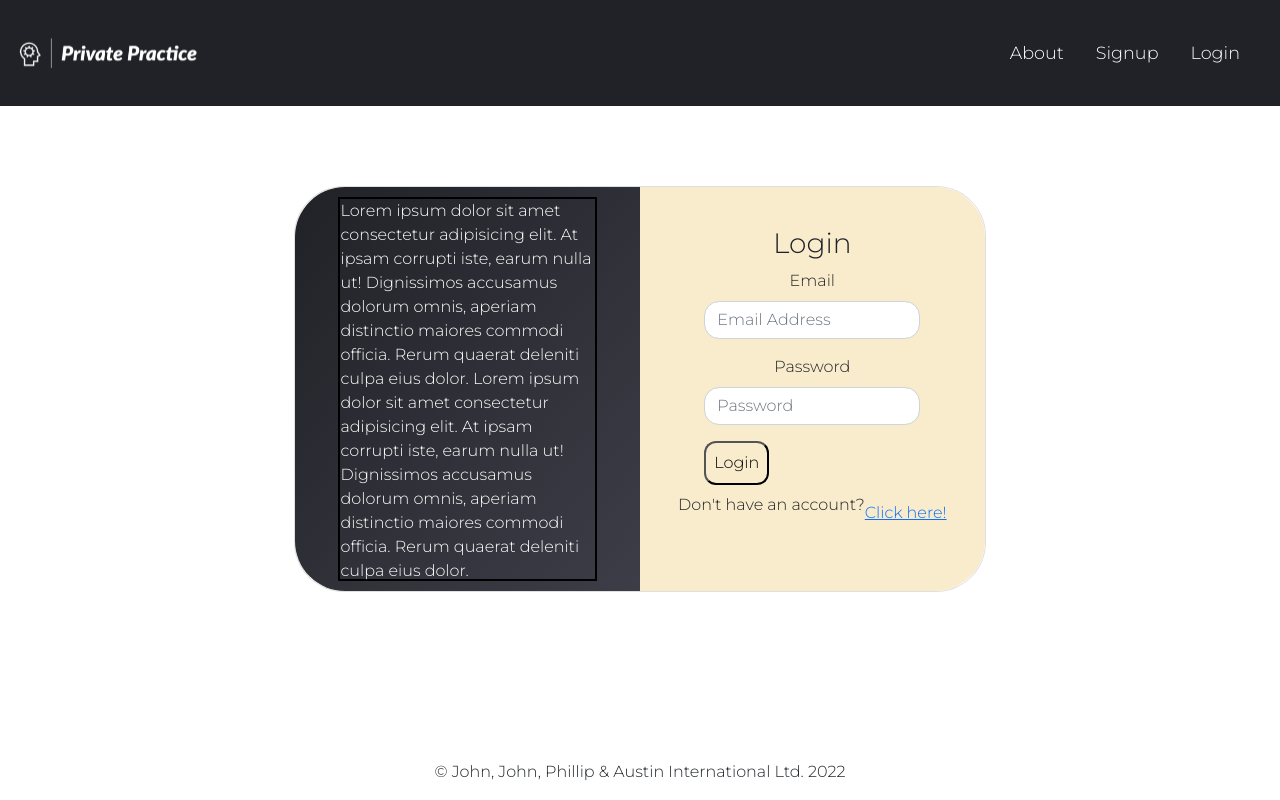
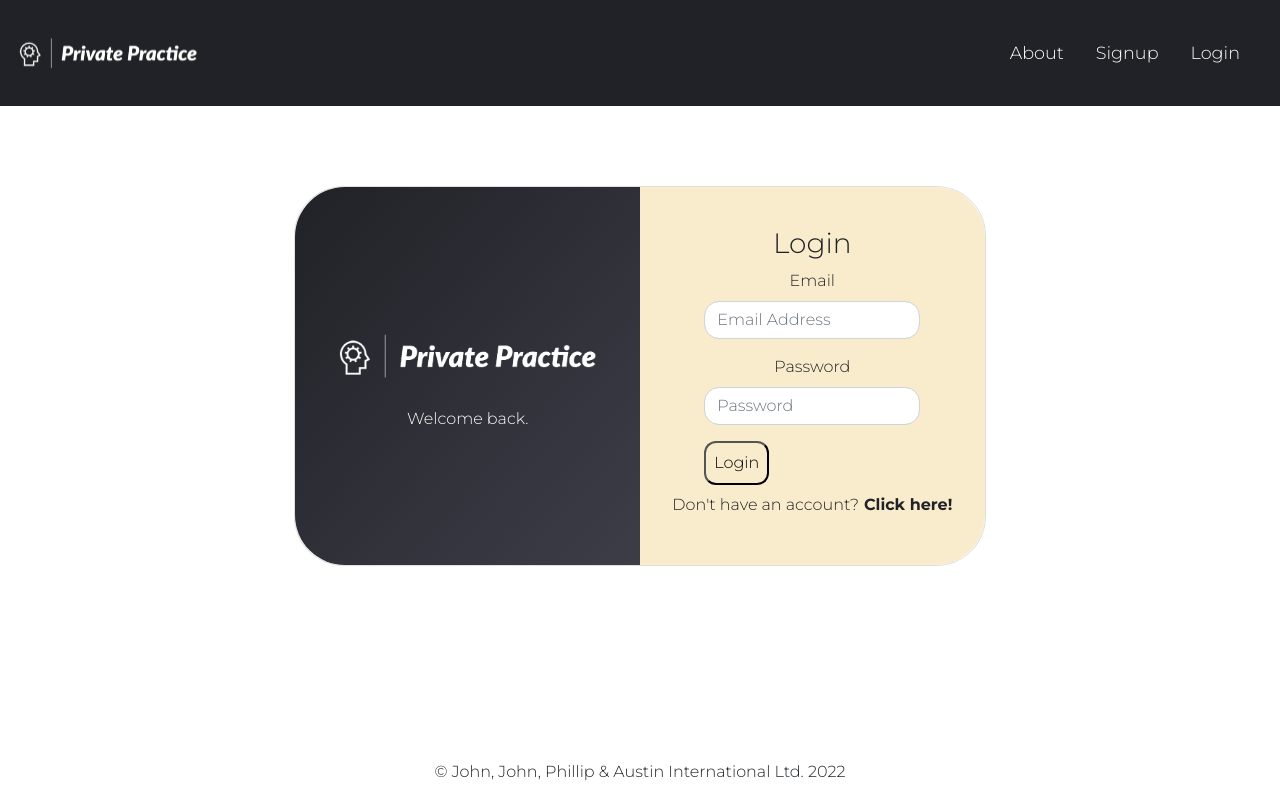
Before and after one commit to Guzzemetti/private-practice, a React (Create React App) app in the folder client/: page /login in a window 1280 px wide. Built offline with nearby package versions, Linux system fonts and the light colour scheme.

Commit message:
login text edit. text edit to sign in

```diff
--- a/client/src/components/login/index.js
+++ b/client/src/components/login/index.js
@@ -1,7 +1,7 @@
 import React, { useState } from "react";
 import 'bootstrap/dist/css/bootstrap.min.css';
 import '../login/login.css';
-
+import logo from '../../assets/PrivatePractice.png';
 import { Card, CardBody, CardTitle } from 'reactstrap';
 import { Label, Input, Row, Col, FormGroup, Form } from 'reactstrap';
 
@@ -53,7 +53,8 @@ const Loginpage = (props) => {
           <div className="bodyItems">
             <div className="loginLogo">
               <div className="imageBox">
-                <p>Lorem ipsum dolor sit amet consectetur adipisicing elit. At ipsam corrupti iste, earum nulla ut! Dignissimos accusamus dolorum omnis, aperiam distinctio maiores commodi officia. Rerum quaerat deleniti culpa eius dolor. Lorem ipsum dolor sit amet consectetur adipisicing elit. At ipsam corrupti iste, earum nulla ut! Dignissimos accusamus dolorum omnis, aperiam distinctio maiores commodi officia. Rerum quaerat deleniti culpa eius dolor.</p>
+              <img src={logo} alt="logo"></img>
+                <p>Welcome back.</p>
               </div>
             </div>
             {/* This might not be needed */}
@@ -103,8 +104,8 @@ const Loginpage = (props) => {
                   </Row>
                   <button className="card-button" type="submit">Login</button>
                 </Form>
-                <div className="loginLink"><p>Don't have an account?</p>
-                  <a href={'signup'}>Click here!</a>
+                <div className="loginLink"><p>Don't have an account?
+                  <a href={'signup'} className="loginButton">Click here!</a></p>
                 </div>
               </div>
             )}
--- a/client/src/components/login/login.css
+++ b/client/src/components/login/login.css
@@ -61,9 +61,20 @@ and the logo image on the left side of the form */
 
 /* Sets the dimensions for the logo Div */
 .imageBox {
-  border: 2px solid black;
+  /* border: 2px solid black; */
   width: 75%;
   height: 75%;
+  display: flex;
+  flex-direction: column;
+  align-items: center;
+  justify-content: center;
+  padding: 1rem;
+}
+
+.imageBox img {
+  width: 300px;
+  height: auto;
+  padding: 1rem;
 }
 /* styling for the right side of the login form
 includes the Email/Password fields and the login button */
--- a/client/src/components/signup/index.js
+++ b/client/src/components/signup/index.js
@@ -65,7 +65,7 @@ const Signup = () => {
                 <div className="signup-imageBox">
                   <img src={logo} alt="logo"></img>
                   <p>Want to learn a new skill? Maybe you've dipped your toes into learning something and need personalized help to take that next step? Or are an expert at a skill and want to use your knowledge to teach others?</p>
-                  <p>Than Private Practice is here to help. We offer a marketplace for teachers and learers to both offer their skills and to learn new ones. Sign up today and learn something new.</p>
+                  <p>Private Practice is here to help. We offer a marketplace for teachers and learers to both offer their skills and to learn new ones. Sign up today and learn something new.</p>
                 </div>
               </div>
               {/* This might not be needed */}
--- a/client/src/components/signup/signup.css
+++ b/client/src/components/signup/signup.css
@@ -76,7 +76,7 @@ and the logo image on the left side of the form */
 }
 
 .signup-imageBox p {
-  text-align: justify;
+  text-align: left;
 }
 
 .signup-imageBox img {
```
